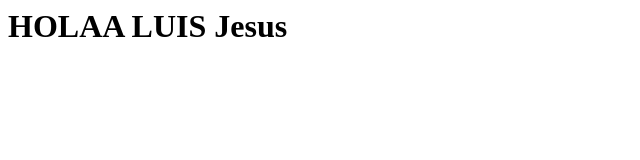
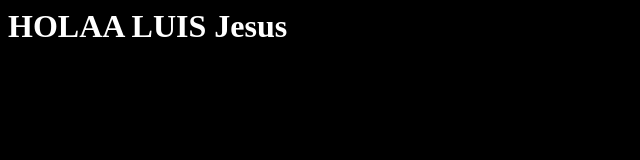
Before and after one commit to LuisRicado77/testing77, a plain HTML site: page index.html in a window 1280 px wide. Shown: the whole page, without its empty margins (0-640 px from the left). Drawn offline with Linux system fonts and the light colour scheme.

Commit message:
Update main.css

```diff
--- a/main.css
+++ b/main.css
@@ -1,4 +1,4 @@
 body{
-background #000;
-color #fff;
+background: #000;
+color: #fff;
 }
```
